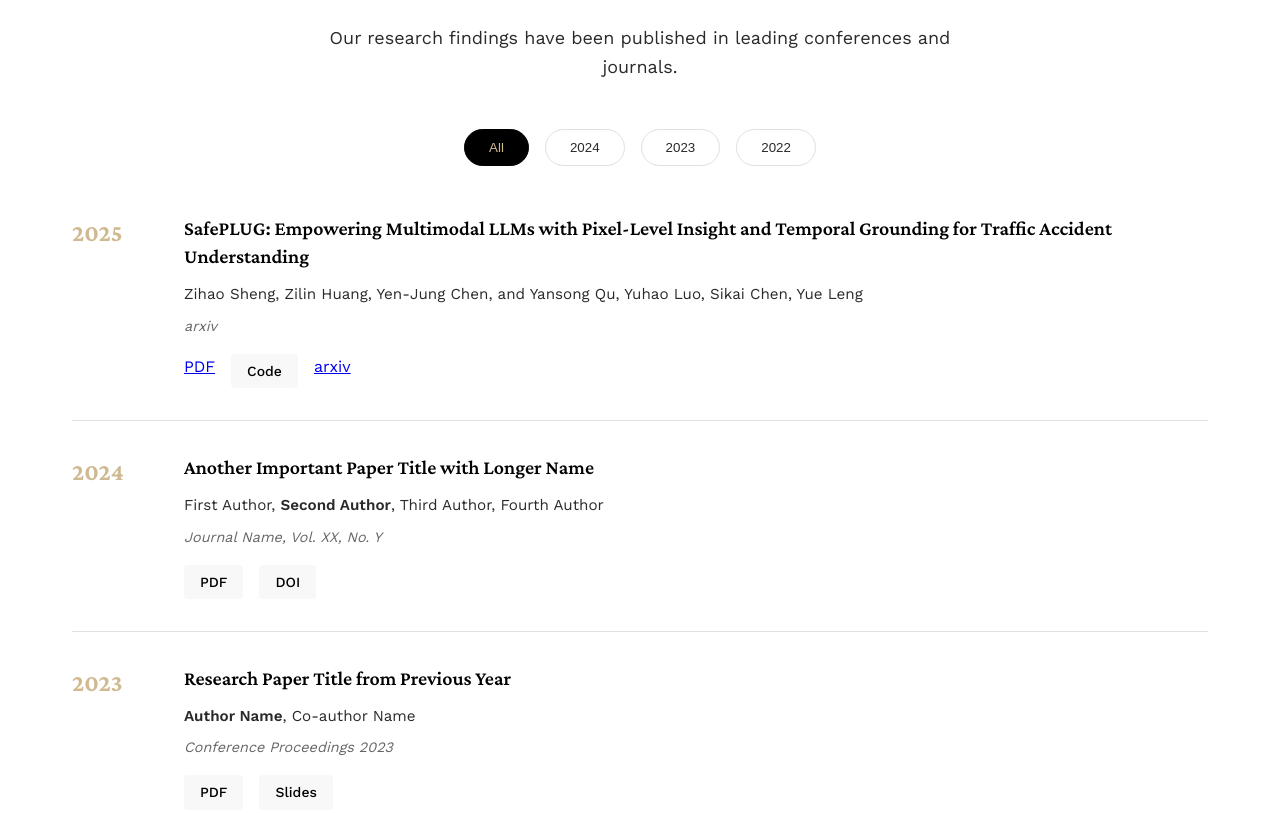
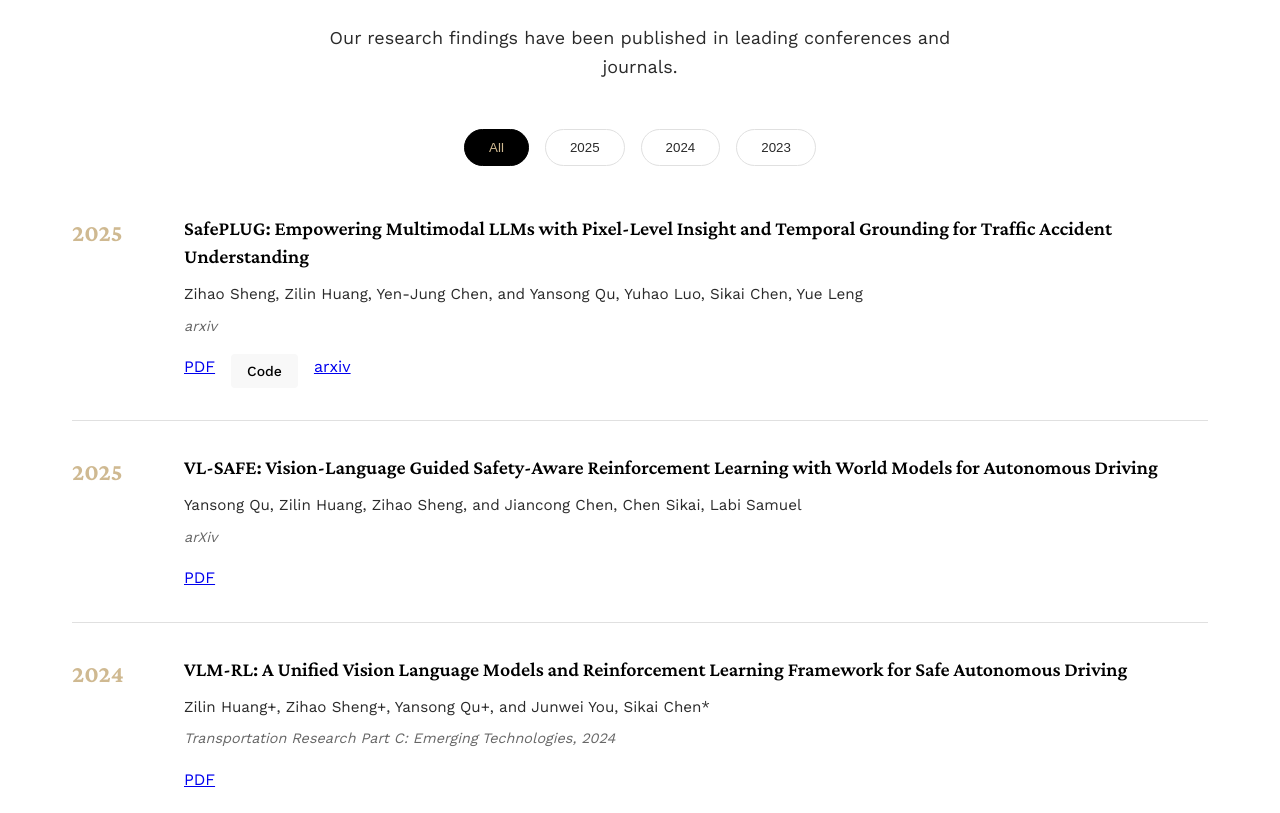
Before and after one commit to areslab-purdue/areslab-purdue.github.io, a plain HTML site: page index.html in a window 1280 px wide. Shown: the part 2580-3393 px from the top of the page. Drawn offline with nearby package versions, Linux system fonts and the light colour scheme.

Commit message:
Revise publication entries for 2024 and 2025
Updated publication details for 2024 and 2025, including titles, authors, venues, and links.

```diff
--- a/index.html
+++ b/index.html
@@ -190,9 +190,9 @@
 
             <div class="publications-filter">
                 <button class="filter-btn active" data-year="all">All</button>
+                <button class="filter-btn" data-year="2025">2025</button>
                 <button class="filter-btn" data-year="2024">2024</button>
                 <button class="filter-btn" data-year="2023">2023</button>
-                <button class="filter-btn" data-year="2022">2022</button>
             </div>
 
             <div class="publication-list">
@@ -214,36 +214,34 @@
                     </div>
                 </div>
 
-                <div class="publication-item" data-year="2024">
-                    <div class="pub-year">2024</div>
+                <div class="publication-item" data-year="2025">
+                    <div class="pub-year">2025</div>
                     <div class="pub-content">
-                        <h4 class="pub-title">Another Important Paper Title with Longer Name</h4>
+                        <h4 class="pub-title">VL-SAFE: Vision-Language Guided Safety-Aware Reinforcement Learning with World Models for Autonomous Driving</h4>
                         <p class="pub-authors">
-                            First Author, <strong>Second Author</strong>, Third Author, Fourth Author
+                            Yansong Qu, Zilin Huang, Zihao Sheng, and Jiancong Chen, Chen Sikai, Labi Samuel
                         </p>
                         <p class="pub-venue">
-                            <em>Journal Name, Vol. XX, No. Y</em>
+                            <em>arXiv</em>
                         </p>
                         <div class="pub-links">
-                            <a href="#" class="pub-link">PDF</a>
-                            <a href="#" class="pub-link">DOI</a>
+                            <a href="#" class="https://arxiv.org/pdf/2505.16377">PDF</a>
                         </div>
                     </div>
                 </div>
 
-                <div class="publication-item" data-year="2023">
-                    <div class="pub-year">2023</div>
+                <div class="publication-item" data-year="2024">
+                    <div class="pub-year">2024</div>
                     <div class="pub-content">
-                        <h4 class="pub-title">Research Paper Title from Previous Year</h4>
+                        <h4 class="pub-title">VLM-RL: A Unified Vision Language Models and Reinforcement Learning Framework for Safe Autonomous Driving</h4>
                         <p class="pub-authors">
-                            <strong>Author Name</strong>, Co-author Name
+                            Zilin Huang+, Zihao Sheng+, Yansong Qu+, and Junwei You, Sikai Chen*
                         </p>
                         <p class="pub-venue">
-                            <em>Conference Proceedings 2023</em>
+                            <em>Transportation Research Part C: Emerging Technologies, 2024</em>
                         </p>
                         <div class="pub-links">
-                            <a href="#" class="pub-link">PDF</a>
-                            <a href="#" class="pub-link">Slides</a>
+                            <a href="#" class="https://www.sciencedirect.com/science/article/abs/pii/S0968090X25003250">PDF</a>
                         </div>
                     </div>
                 </div>
```
